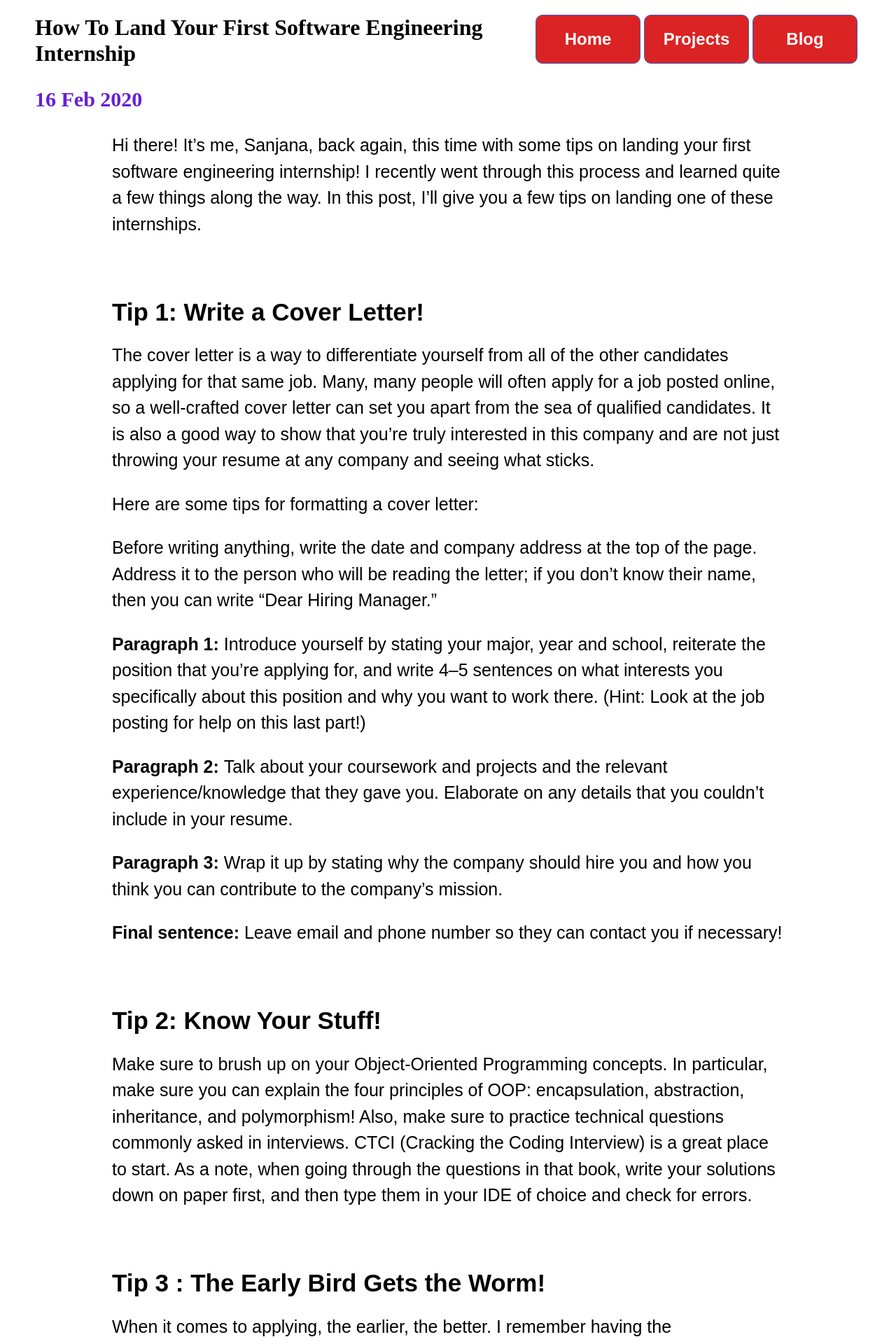
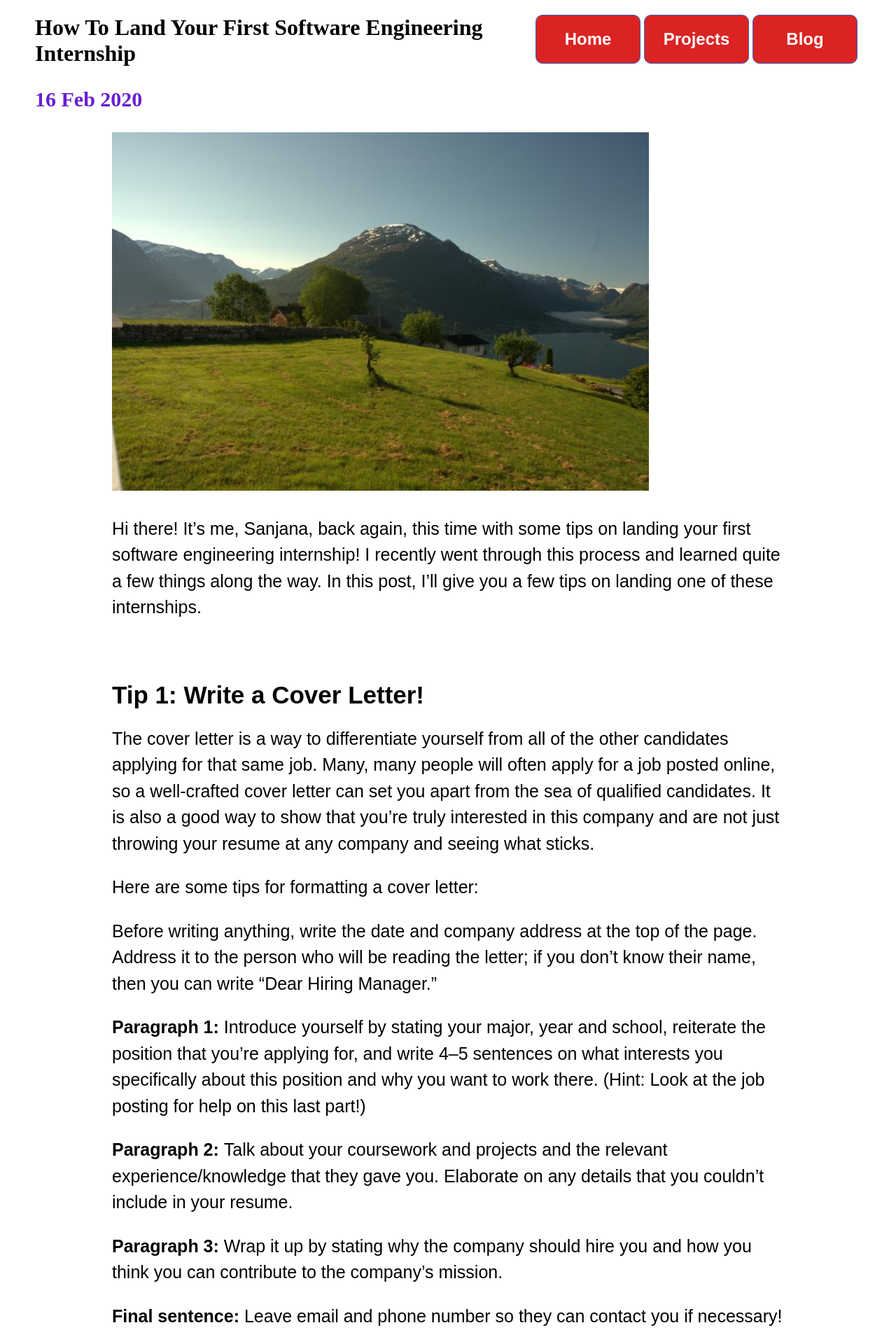
Before and after one commit to skapur12/skapur12.github.io, a Jekyll site: the page built from _posts/2020-02-16-How-To-Land-Your-First-Software-Engineering-Internship.md, in a window 1280 px wide. Shown: the top 1920 px of the page at 70% size. Built offline with Jekyll 4.4.1, drawn with Linux system fonts in a browser that asks for light colours; nearby versions of some CDN libraries; comment, search, counter and statistics services are not loaded.

Commit message:
Update 2020-02-16-How-To-Land-Your-First-Software-Engineering-Internship.md

```diff
--- a/_posts/2020-02-16-How-To-Land-Your-First-Software-Engineering-Internship.md
+++ b/_posts/2020-02-16-How-To-Land-Your-First-Software-Engineering-Internship.md
@@ -3,6 +3,8 @@ layout: post
 title: "How To Land Your First Software Engineering Internship"
 date: 2020-02-16
 ---
+
+<img src="/assets/images/hello.jpeg" alt="">
 
 Hi there! It’s me, Sanjana, back again, this time with some tips on landing your first software engineering internship! I recently went through this process and learned quite a few things along the way. In this post, I’ll give you a few tips on landing one of these internships.
 
```
